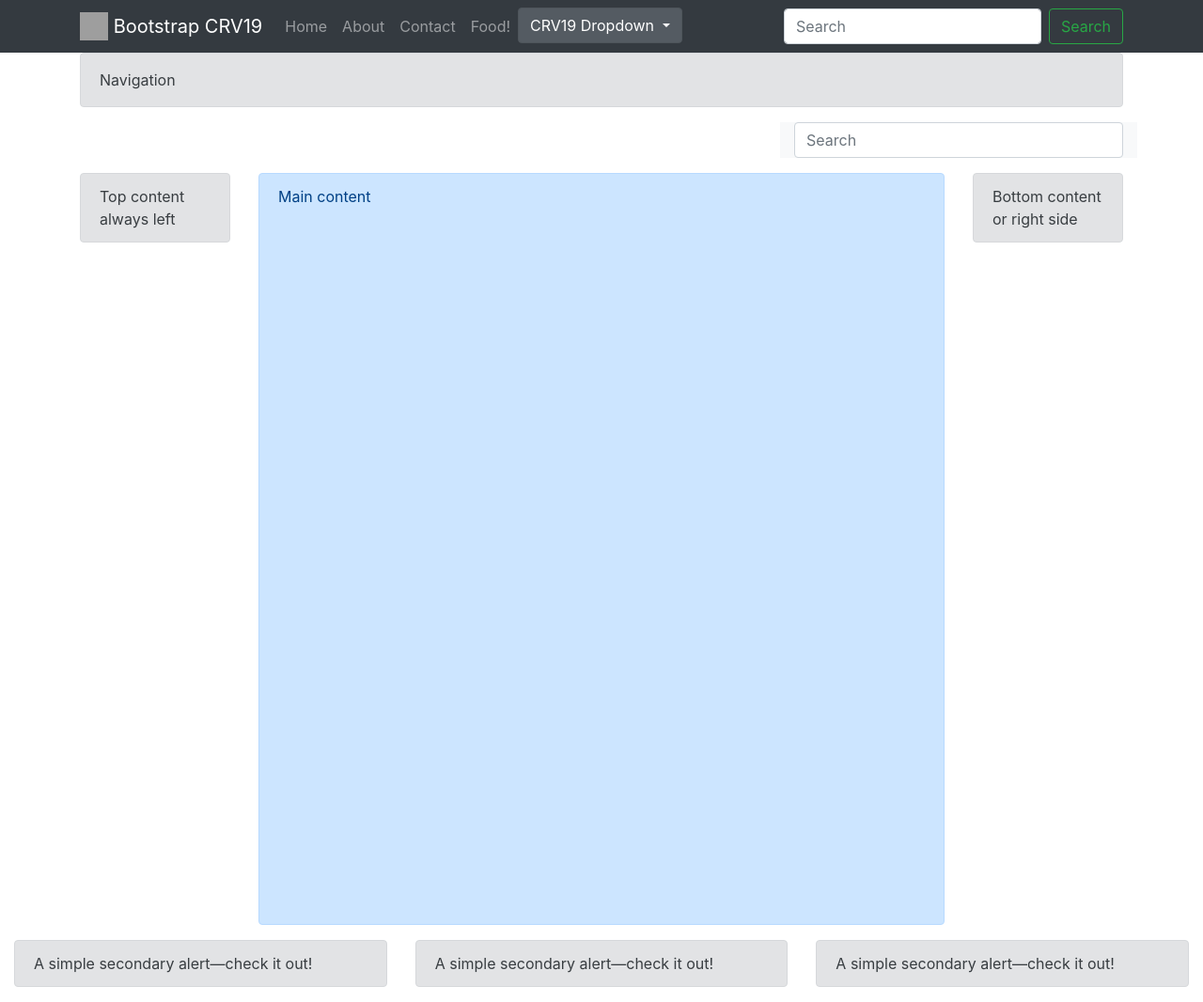
After one commit to AlohaOttawa/FoodMenu, a Django app: page /bootstrap/ in a window 1280 px wide. The commit adds this page. Shown: the whole page at 94% size. Run offline with Django 3.2, Linux system fonts and the light colour scheme; parts of the project's set-up code (start-up, migrations or seed data) failed here and were passed over; some libraries are stand-ins or nearby versions; grey boxes are pictures that could not be loaded.

Commit message:
52 - Bootstrap Previous

```diff
--- a/DJ2/urls.py
+++ b/DJ2/urls.py
@@ -19,6 +19,7 @@ from django.conf.urls.static import static
 
 from django.contrib import admin
 from django.urls import path, re_path, include
+from django.views.generic import TemplateView
 
 # from menu.views import (
 #     MenuListView,
@@ -36,6 +37,7 @@ from .views import home_page, about_page, contact_page, login_page, register_pag
 # app_name = 'menu'
 
 urlpatterns = [
+    path('bootstrap/', TemplateView.as_view(template_name="bootstrap/bootexample.html")),
     path('', home_page, name='home'),
     path('about/', about_page, name='about'),
     path('contact/', contact_page, name='contact'),
--- a/menu/templates/menuitem/detail.html
+++ b/menu/templates/menuitem/detail.html
@@ -16,7 +16,7 @@
         }
     </style>
 
-    <div class="container">
+
         <div class="row">
             <div class="col">
 
@@ -36,7 +36,7 @@
                 </div>
             </div>
         </div>
-    </div>
+
 
 {% endblock content %}
 <!--
--- a/menu/templates/menuitem/list.html
+++ b/menu/templates/menuitem/list.html
@@ -14,7 +14,7 @@
 -->
 
 {% block content %}
-    <div class="container">
+
     <div class="row">
 
         {% for obj in object_list %}
@@ -35,7 +35,7 @@
             <br/>
 
         {% endfor %}
-    </div>
+
     </div>
 {% endblock content %}
 
--- /dev/null
+++ b/templates/bootstrap/bootexample.html
@@ -0,0 +1,153 @@
+<!doctype html>
+<html lang="en">
+  <head>
+    <!-- Required meta tags -->
+    <meta charset="utf-8">
+    <meta name="viewport" content="width=device-width, initial-scale=1, shrink-to-fit=no">
+
+    <!-- Bootstrap CSS -->
+    <link rel="stylesheet" href="https://stackpath.bootstrapcdn.com/bootstrap/4.5.0/css/bootstrap.min.css" integrity="sha384-9aIt2nRpC12Uk9gS9baDl411NQApFmC26EwAOH8WgZl5MYYxFfc+NcPb1dKGj7Sk" crossorigin="anonymous">
+
+    <title>CRV19 Bootstrap Examples</title>
+  </head>
+
+
+  <body>
+
+
+  <!-- Image and text -->
+  <nav class="navbar navbar-expand-md navbar-dark bg-dark">
+      <div class="container">
+          <a class="navbar-brand" href="#">
+              <img src="https://getbootstrap.com//docs/4.5/assets/brand/bootstrap-solid.svg" width="30" height="30" class="d-inline-block align-top" alt="" loading="lazy">
+              Bootstrap CRV19
+          </a>
+
+          <button class="navbar-toggler" type="button" data-toggle="collapse" data-target="#CRV19navbarCollapseLinks" aria-expanded="false" aria-label="Toggle Navigation">
+                <span class="navbar-toggler-icon"></span>
+          </button>
+
+
+          <div class="collapse navbar-collapse" id="CRV19navbarCollapseLinks">
+              <ul class="navbar-nav">
+                  <li class="nav-item">
+                      <a href="#" class="nav-link">Home</a>
+                  </li>
+                  <li class="nav-item">
+                      <a href="#" class="nav-link">About</a>
+                  </li>
+                  <li class="nav-item">
+                      <a href="#" class="nav-link">Contact</a>
+                  </li>
+                  <li class="nav-item">
+                      <a href="#" class="nav-link">Food!</a>
+                  </li>
+
+                  <li class="dropdown show">
+                      <a class="btn btn-secondary dropdown-toggle" href="#" role="button" id="dropdownMenuLink" data-toggle="dropdown" aria-haspopup="true" aria-expanded="false">
+                          CRV19 Dropdown
+                      </a>
+
+                      <div class="dropdown-menu" aria-labelledby="dropdownMenuLink">
+                          <a class="dropdown-item" href="#">Action</a>
+                          <a class="dropdown-item" href="#">Another action</a>
+                          <a class="dropdown-item" href="#">Something else here</a>
+                      </div>
+                  </li>
+
+              </ul>
+
+              <form class="form-inline ml-auto">
+                  <input class="form-control mr-sm-2" type="search" placeholder="Search" aria-label="Search">
+                  <button class="btn btn-outline-success my-2 my-sm-0" type="submit">Search</button>
+              </form>
+
+          </div>
+
+      </div>
+  </nav>
+
+
+  <div class="container">
+
+      <div class="row">
+          <div class="col-12">
+              <div class="alert alert-secondary py-3" role="alert">
+              Navigation
+              </div>
+
+          </div>
+      </div>
+
+
+      <div class="row mb-3">
+
+          <!--  Remove for now
+          <div class="col-1">
+              <div class="alert alert-secondary" role="alert">
+                  Home
+              </div>
+          </div> -->
+
+          <div class="col-12 col-sm-12 col-md-6 col-lg-4 ml-auto bg-light">
+             <!-- remove for now --
+                  <div class="alert alert-secondary" role="alert"> -->
+
+                  <input type="text" class="form-control" placeholder="Search">
+
+          </div>
+
+      </div>
+
+
+      <div class="row">
+
+
+          <div class="col-12 col-lg-2 order-1">
+              <div class="alert alert-secondary" role="alert">
+                  Top content always left
+              </div>
+          </div>
+
+          <div class="col-12 col-lg-8 ml-auto order-6">
+              <div class="alert alert-primary" role="alert" style="min-height: 800px;">
+                  Main content
+              </div>
+          </div>
+
+          <div class="col-12 ml-auto mr-auto col-lg-2 order-12">
+              <div class="alert alert-secondary" role="alert">
+                  Bottom content or right side
+              </div>
+          </div>
+
+      </div>
+  </div>
+
+  <div class="container-fluid">
+      <div class="row">
+          <div class="col">
+              <div class="alert alert-secondary" role="alert">
+                  A simple secondary alert—check it out!
+              </div>
+          </div>
+          <div class="col">
+              <div class="alert alert-secondary" role="alert">
+                  A simple secondary alert—check it out!
+              </div>
+          </div>
+          <div class="col">
+              <div class="alert alert-secondary" role="alert">
+                  A simple secondary alert—check it out!
+              </div>
+          </div>
+
+      </div>
+  </div>
+    <!-- Optional JavaScript -->
+    <!-- jQuery first, then Popper.js, then Bootstrap JS -->
+    <script src="https://code.jquery.com/jquery-3.5.1.slim.min.js" integrity="sha384-DfXdz2htPH0lsSSs5nCTpuj/zy4C+OGpamoFVy38MVBnE+IbbVYUew+OrCXaRkfj" crossorigin="anonymous"></script>
+    <script src="https://cdn.jsdelivr.net/npm/popper.js@1.16.0/dist/umd/popper.min.js" integrity="sha384-Q6E9RHvbIyZFJoft+2mJbHaEWldlvI9IOYy5n3zV9zzTtmI3UksdQRVvoxMfooAo" crossorigin="anonymous"></script>
+    <script src="https://stackpath.bootstrapcdn.com/bootstrap/4.5.0/js/bootstrap.min.js" integrity="sha384-OgVRvuATP1z7JjHLkuOU7Xw704+h835Lr+6QL9UvYjZE3Ipu6Tp75j7Bh/kR0JKI" crossorigin="anonymous"></script>
+  </body>
+</html>
--- a/templates/home_page.html
+++ b/templates/home_page.html
@@ -17,7 +17,7 @@
         <br>
     </div>
 
-    <div class="container">
+
         <div class="row">
             <div class="col">
                 <img src="{% static "img/noodle_1.jpg" %}" class="img-fluid" />
@@ -36,7 +36,7 @@
             </div>
         {%  endif %}
 
-    </div>
+
 
 
 {% endblock content %}
```
Also changed, not shown: templates/auth/login.html (+11 -4 lines), templates/auth/register.html (+11 -4 lines), templates/base.html (+7 -2 lines), templates/base/navbar.html (+33 -5 lines). Lines whose indentation alone changed are shown as unchanged.
